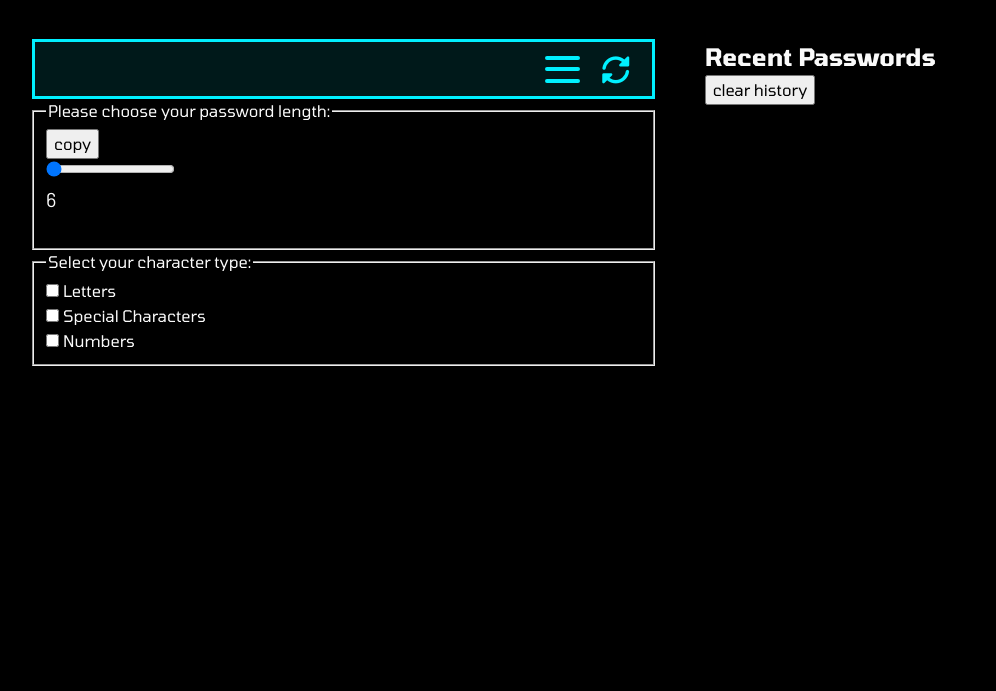
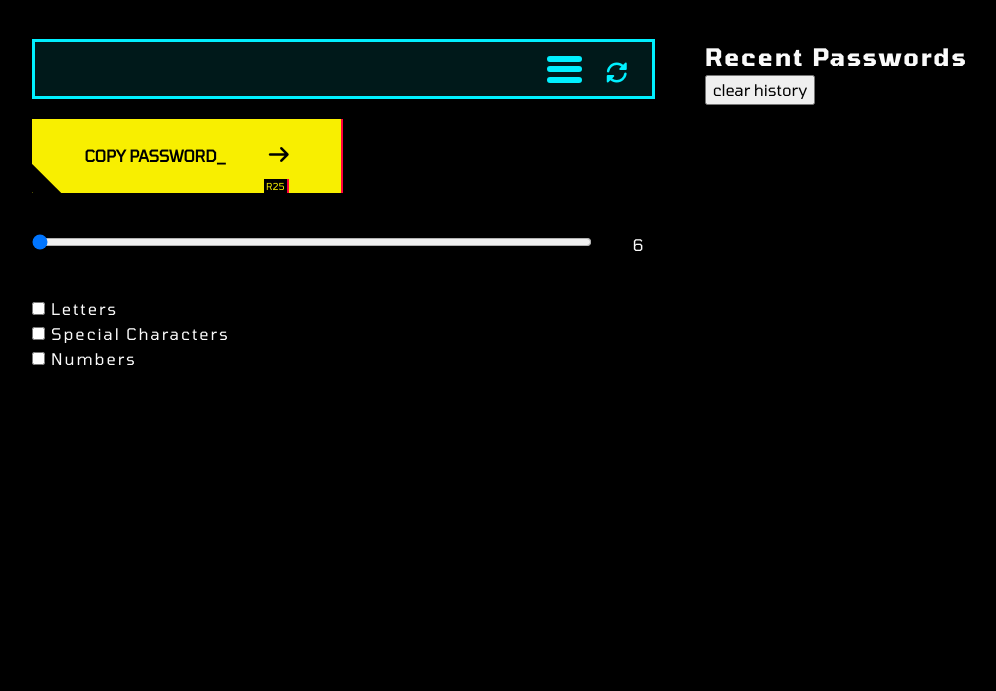
Before and after one commit to NtajiBenbor/Password-generator, a plain HTML site: page index.html in a window 1280 px wide. Shown: the part 109-800 px from the top of the page, without its empty margins (116-1112 px from the left). Drawn offline with nearby package versions, Linux system fonts and the light colour scheme; files that its build step writes are made by us from their sources.

Commit message:
refactored code back to use native slider styling

```diff
--- a/app/scripts/app.js
+++ b/app/scripts/app.js
@@ -24,8 +24,9 @@ function initApp() {
   const copyPasswordBtn = document.querySelector(".copy-btn");
   const passwordOutput = document.querySelector(".password-output");
   const clearRecentsListBtn = document.querySelector(".clear-btn");
-  const sliderOutput = document.querySelector(".slider-val");
+  const sliderOutput = document.querySelector(".center__slider-val");
   const pwLengthSlider = document.getElementById("pw-length");
+  const sliderSelector = document.querySelector(".center__selector");
   let pLength;
 
   // sets the output of the slider to the sliders initial value
@@ -56,6 +57,7 @@ function initApp() {
 
   // Event listener for slider
   pwLengthSlider.addEventListener("input", () => {
+    sliderSelector.style.left = pwLengthSlider.value + "%";
     sliderOutput.textContent = pwLengthSlider.value;
   });
 
--- a/app/scss/base/_resets.scss
+++ b/app/scss/base/_resets.scss
@@ -1,3 +1,4 @@
+@use '../util' as u;
 /* 1. Use a more-intuitive box-sizing model */
 *, *::before, *::after {
     box-sizing: border-box;
@@ -13,6 +14,7 @@
     line-height: 1.5;
     /* 4. Improve text rendering */
     -webkit-font-smoothing: antialiased;
+    letter-spacing: u.rem(2);
   }
 
   /* 5. Improve media defaults */
--- a/app/scss/base/_typography.scss
+++ b/app/scss/base/_typography.scss
@@ -17,7 +17,8 @@ button{
 }
 
 
-p{
+p,
+.center__slider-val{
     font-family: u.$body-regular;
 }
 
@@ -32,7 +33,8 @@ h3{
 }
 
 p,
-li{
+li,
+i{
     font-size: clamp(1.25rem, 1.2vw, 2rem);
 }
 
@@ -66,3 +68,11 @@ li p + p{
     color: u.$secondary-color;
     font-family: u.$heading-regular;
 }
+
+.copy-btn__subscript{
+    font-size: clamp(.6rem, .5vw, 1rem);
+}
+
+.center__slider-val{
+    font-family: u.$heading-regular;
+}
--- /dev/null
+++ b/app/scss/components/_buttons.scss
@@ -0,0 +1,50 @@
+@use '../util' as u;
+
+
+// copy button border color
+%border{
+    border: transparent;
+    border-right: 2px solid u.$alert-color;
+}
+
+.copy-btn{
+    background-color: u.$primary-color;
+    color: u.$background-color;
+    font-weight: 800;
+    text-transform: uppercase;
+    padding: u.rem(25);
+    @extend %border;
+    width: 50%;
+    position: relative;
+    cursor: pointer;
+    z-index: 4;
+    outline: none;
+
+    &__arrow{
+        margin-left: u.rem(40);
+        color: inherit;
+
+    }
+
+    &__subscript{
+        position: absolute;
+        background-color: u.$background-color;
+        color: u.$primary-color;
+        margin-top: u.rem(1);
+        padding: u.rem(0) u.rem(2);
+        font-weight: 400;
+        @extend %border;
+        left: 75%;
+        bottom: 0;
+    }
+
+    &__garet{
+        position: absolute;
+        left: -20px;
+        bottom: 0;
+        transform: rotate(45deg);
+        background-color: u.$background-color;
+        padding: u.rem(10);
+        width: u.rem(50);
+    }
+}
--- /dev/null
+++ b/app/scss/components/_checkboxes.scss
@@ -0,0 +1,6 @@
+@use '../util/' as u;
+
+
+.char-selector-wrapper{
+
+}
--- a/app/scss/components/_form.scss
+++ b/app/scss/components/_form.scss
@@ -1,5 +1,6 @@
 @use '../util/' as u;
 @use 'sass:color';
+
 
 .form {
 
@@ -8,7 +9,7 @@
        width: 100%;
        justify-content: space-between;
         height: u.rem(60);
-        border: 3px solid u.$secondary-color;
+        border: u.rem(3) solid u.$secondary-color;
         background: rgba(0, 240, 255, 0.1);
 
     }
@@ -22,7 +23,6 @@
     &__password-ctrl{
         display: flex;
         width: 20%;
-        // @include u.debug(u.$primary-color);
         justify-content: space-evenly;
         align-items: center;
         height: 100%;
@@ -39,7 +39,7 @@
 
 
     &__password-strength-bars{
-        border: 2px solid u.$secondary-color;
+        border: u.rem(3) solid u.$secondary-color;
         width: 100%;
         height: 0;
         border-radius: u.rem(8);
@@ -57,4 +57,46 @@
      font-size: u.rem(27);
      cursor: pointer;
     }
+
+
+    &__center{
+        width: 100%;
+        margin-inline: auto;
+        margin-top: u.rem(20);
+    }
 }
+
+.form__center > .mb{
+    @include u.margin-bottom(mb-4);
+}
+
+
+.center{
+
+    @include u.margin-bottom(mb-4);
+
+    &__slider-wrapper{
+        width: 100%;
+        display: flex;
+        justify-content: space-between;
+    }
+
+    &__slider{
+        width: 100%;
+        outline: none;
+        cursor: pointer;
+    }
+
+    &__slider-container{
+        width: 90%;
+    }
+
+    &__value-container{
+        width: 5%;
+        text-align: center;
+    }
+
+    &__slider-val{
+        color: u.$primary-txt-color;
+    }
+}
--- a/app/scss/components/_index.scss
+++ b/app/scss/components/_index.scss
@@ -1 +1,3 @@
 @forward 'form';
+@forward 'buttons';
+@forward 'checkboxes';
--- a/app/scss/layout/_grid.scss
+++ b/app/scss/layout/_grid.scss
@@ -12,5 +12,4 @@
         grid-template-columns: 2fr 1fr;
     }
 
-
 }
--- a/app/scss/util/_mixins.scss
+++ b/app/scss/util/_mixins.scss
@@ -25,19 +25,7 @@ $breakpoints-up:(
     }
 };
 
-// activate flexbox
 
-// $jutify-content-options: space-between, space-around, space-evenly;
-// $align-items-options: start, center, end;
-
-
-
-// @mixin flexbox(){
-//     display:flex;
-//     width: 100%;
-//     // justify-content: list.nth($jutify-content-options, $justifyopt );
-//     // align-items: list.nth($align-items-options , $alignopt );
-// }
 
 
 // debug CSS
@@ -50,3 +38,23 @@ $breakpoints-up:(
 @mixin bars-color{
     border: 2px solid v.$alert-color;
 }
+
+
+// margin sizes map
+$bottom-sizes:(
+    "mb-1": u.rem(10),
+    "mb-2": u.rem(20),
+    "mb-3": u.rem(30),
+    "mb-4": u.rem(40),
+    "mb-5": u.rem(50),
+);
+
+
+// margin bottom
+@mixin margin-bottom($size){
+    margin-bottom:  map-get($bottom-sizes, $size);
+};
+
+@mixin cusor-pointer{
+    cursor: pointer;
+}
--- a/index.html
+++ b/index.html
@@ -46,19 +46,28 @@
           <div>
 
             <!-- password length -->
-            <fieldset>
-              <div>
-                <button class="copy-btn" type="button">copy</button>
+              <div class="center form__center">
+                <div class="mb">
+                  <button class="copy-btn" type="button">copy Password_
+                    <span class="copy-btn__arrow"><i class="fa-solid fa-arrow-right"></i></span>
+                    <div class="copy-btn__garet"></div>
+                    <div class="copy-btn__subscript">R25</div>
+                  </button>
+                </div>
+
+                <article class="center__slider-wrapper">
+                  <div class="center__slider-container">
+                    <input type="range" class="center__slider" id="pw-length" name="pwLength" value="6" step="1" min="6" max="20"/>
+                  </div>
+
+                  <div class="center__value-container">
+                    <div class="center__slider-val">6</div>
+                  </div>
+                </article>
               </div>
-              <legend>Please choose your password length:</legend>
-              <label for="pw-length"></label>
-              <input type="range" id="pw-length" name="pwLength" value="6" min="6" max="20" />
-              <p class="slider-val"></p>
-              <br/>
-            </fieldset>
+
             <!-- password charater type -->
-            <fieldset>
-              <legend>Select your character type:</legend>
+            <aside class="char-selector-wrapper">
               <input type="checkbox" name="letters" id="letters" class="charset" />
               <label for="letters">Letters</label>
               <br/>
@@ -67,8 +76,7 @@
               <br/>
               <input type="checkbox" name="number" id="number" class="charset" />
               <label for="number">Numbers</label>
-            </fieldset>
-          </div>
+            </aside>
         </form>
       </article>
 
```
